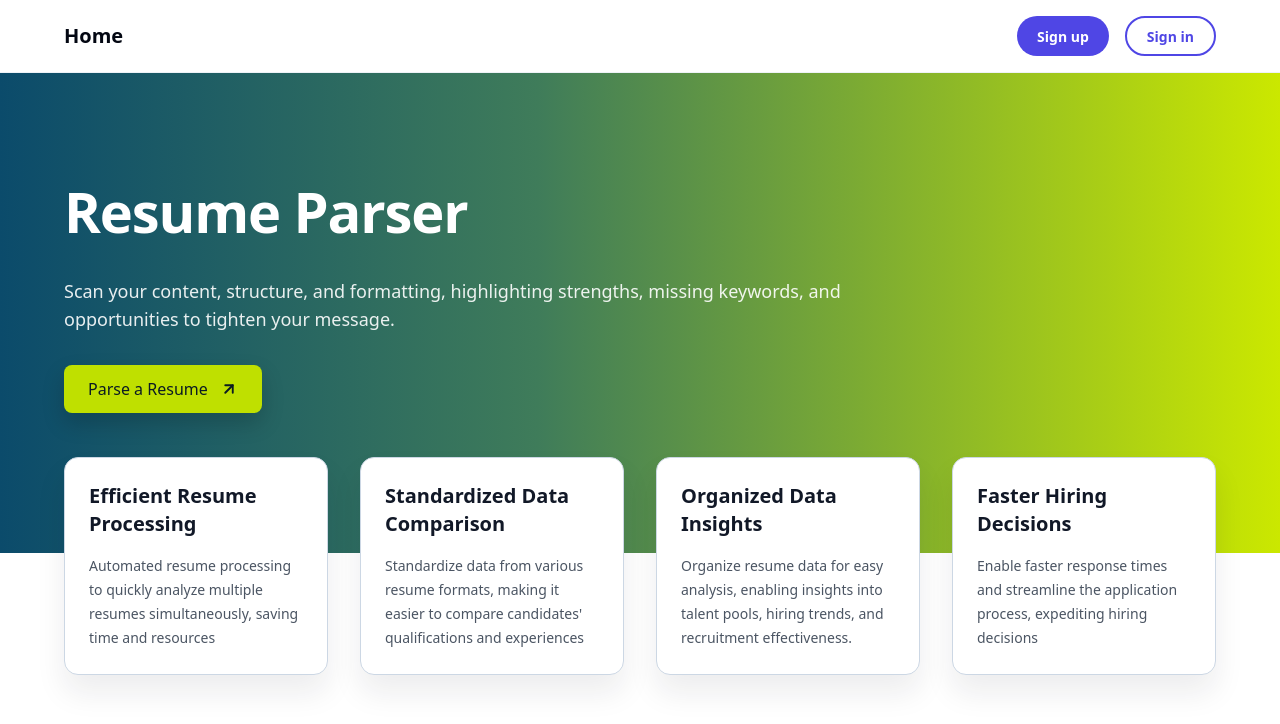
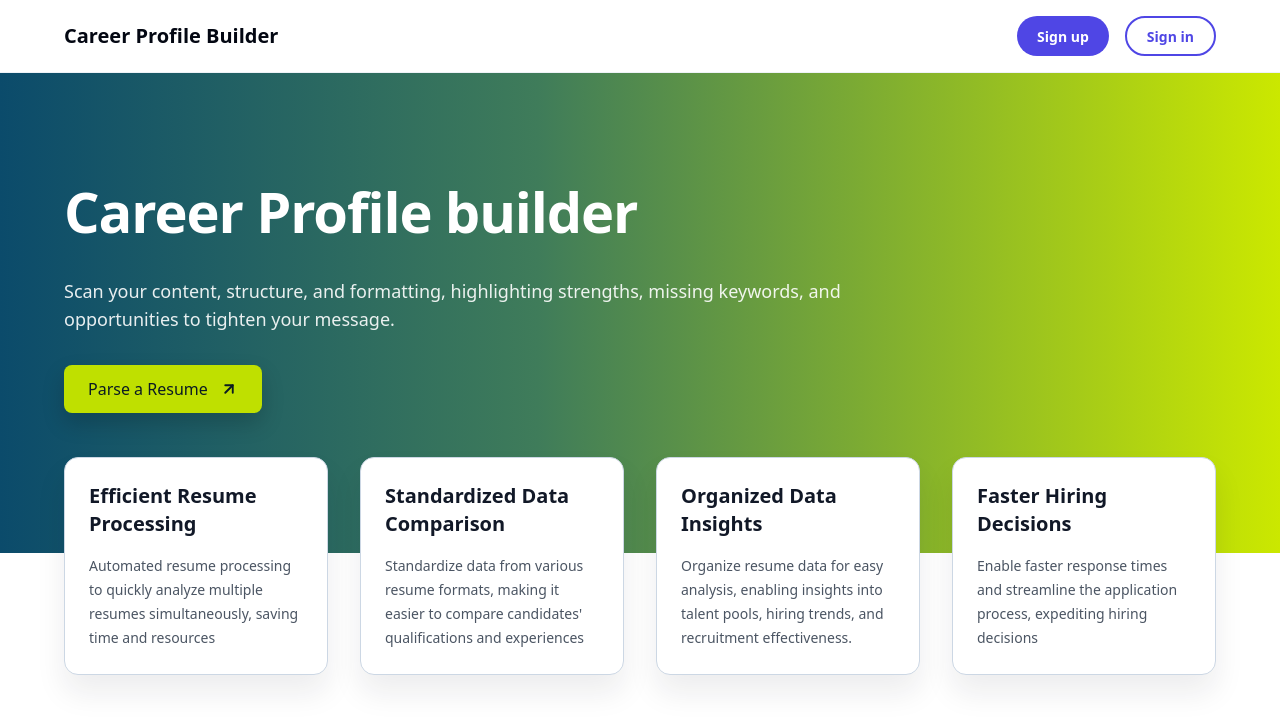
Before and after one commit to pyaephyo11979/career_profile_builder, a React (Vite) app in the folder frontend/: page / in a window 1280 px wide. Shown: the top 724 px of the page. Built offline with nearby package versions, Linux system fonts and the light colour scheme.

Commit message:
fix: fix some packages
Signed-off-by: pyaephyo11979 <www.pyaephyoehlaing16@gmail.com>

```diff
--- a/frontend/src/components/HeroSection.tsx
+++ b/frontend/src/components/HeroSection.tsx
@@ -7,7 +7,7 @@ export default function HeroSection() {
         <div className="mx-auto max-w-[1200px] px-6">
           <div className="py-[80px] md:py-[96px] pb-[120px] md:pb-[140px]">
             <h1 className="text-white text-[44px] md:text-[56px] font-semibold tracking-[-0.02em]">
-              Resume Parser
+              Career Profile builder
             </h1>
 
             <p className="mt-6 max-w-[840px] text-white/90 text-[16px] md:text-[18px] leading-7">
--- a/frontend/src/components/Navbar.tsx
+++ b/frontend/src/components/Navbar.tsx
@@ -8,7 +8,7 @@ export default function Navbar() {
           {/* Left: Brand (kept minimal like screenshot) */}
           <div className="flex items-center gap-6">
             <div className="hidden md:flex items-center gap-8">
-              <Link to="/" className="text-[20px] font-semibold"> Home </Link>
+              <Link to="/" className="text-[20px] font-semibold"> Career Profile Builder </Link>
             </div>
           </div>
 
```
Also changed, not shown: 2 other files (tests, documents, lock files or other folders).
